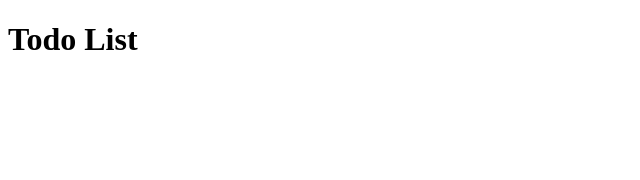
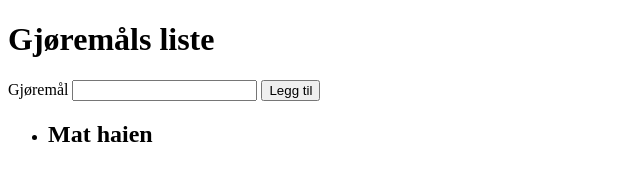
Before and after one commit to EvyBettina/EBJ-todo-list, a website: page index.html in a window 1280 px wide. Shown: the whole page, without its empty margins (0-640 px from the left). Drawn offline with Linux system fonts and the light colour scheme.

Commit message:
setup initial html

```diff
--- a/index.html
+++ b/index.html
@@ -9,11 +9,27 @@
   </head>
   <body>
  <header>
-  <h1>Todo List</h1>
+  <h1>Gjøremåls liste</h1>
  </header>
 
  <main>
-  <!--Her kommer Gjøremåls Listen-->
+  <!--Her er input HTML-->
+ <form id="user-input">
+  <label for="todo">Gjøremål</label>
+  <input type="text" name="todo" id="todo"/>
+
+<button type="submit">Legg til</button>
+ </form>
+
+<!-- Gjøremåls listen  -->
+<ul>
+  <!-- Eksempel HTML for Gjøresmåls Kort-->
+<li>
+  <h2>Mat haien</h2>
+</li>
+
+</ul>
+
  </main>
   </body>
 </html>
```
